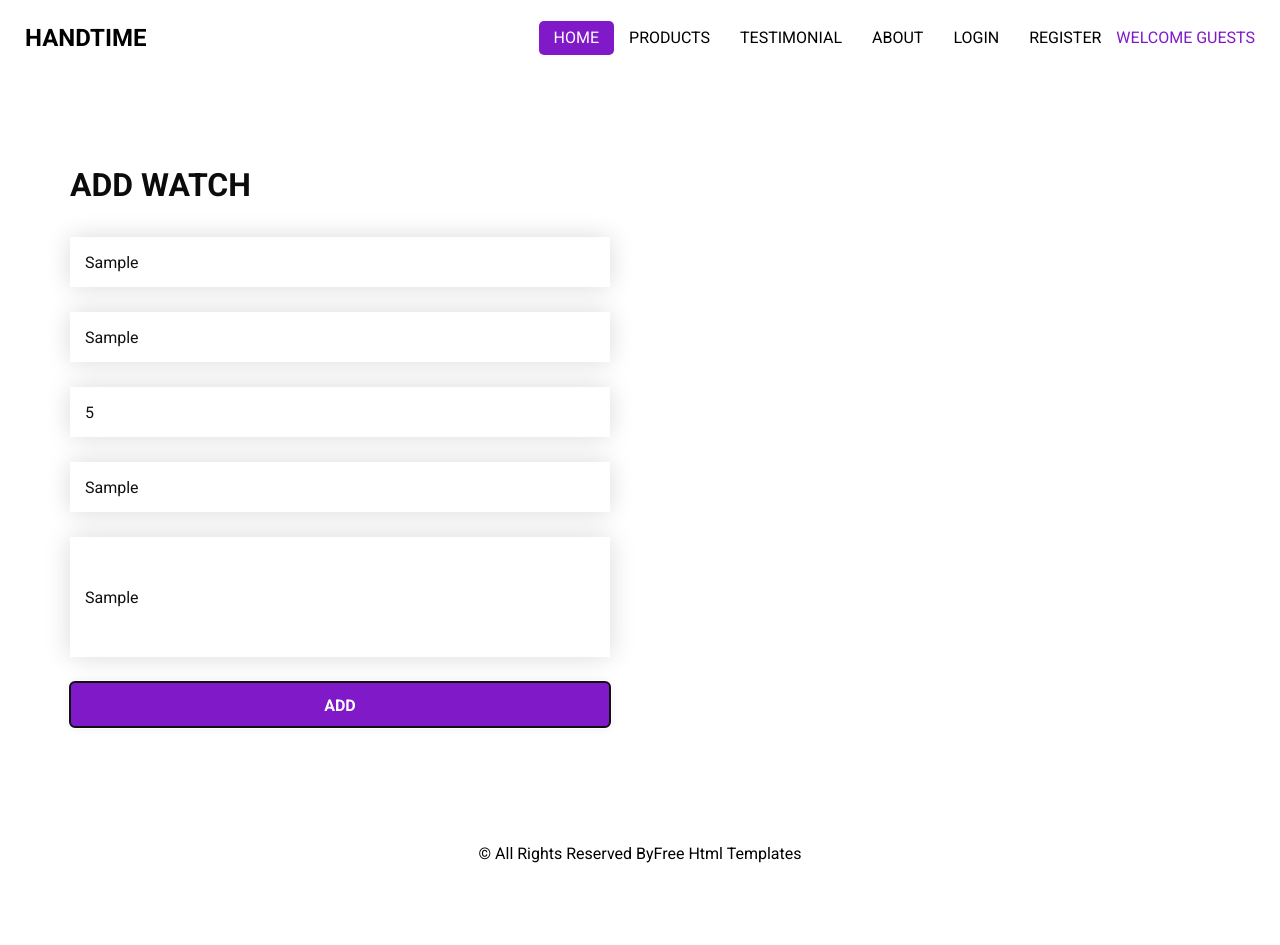
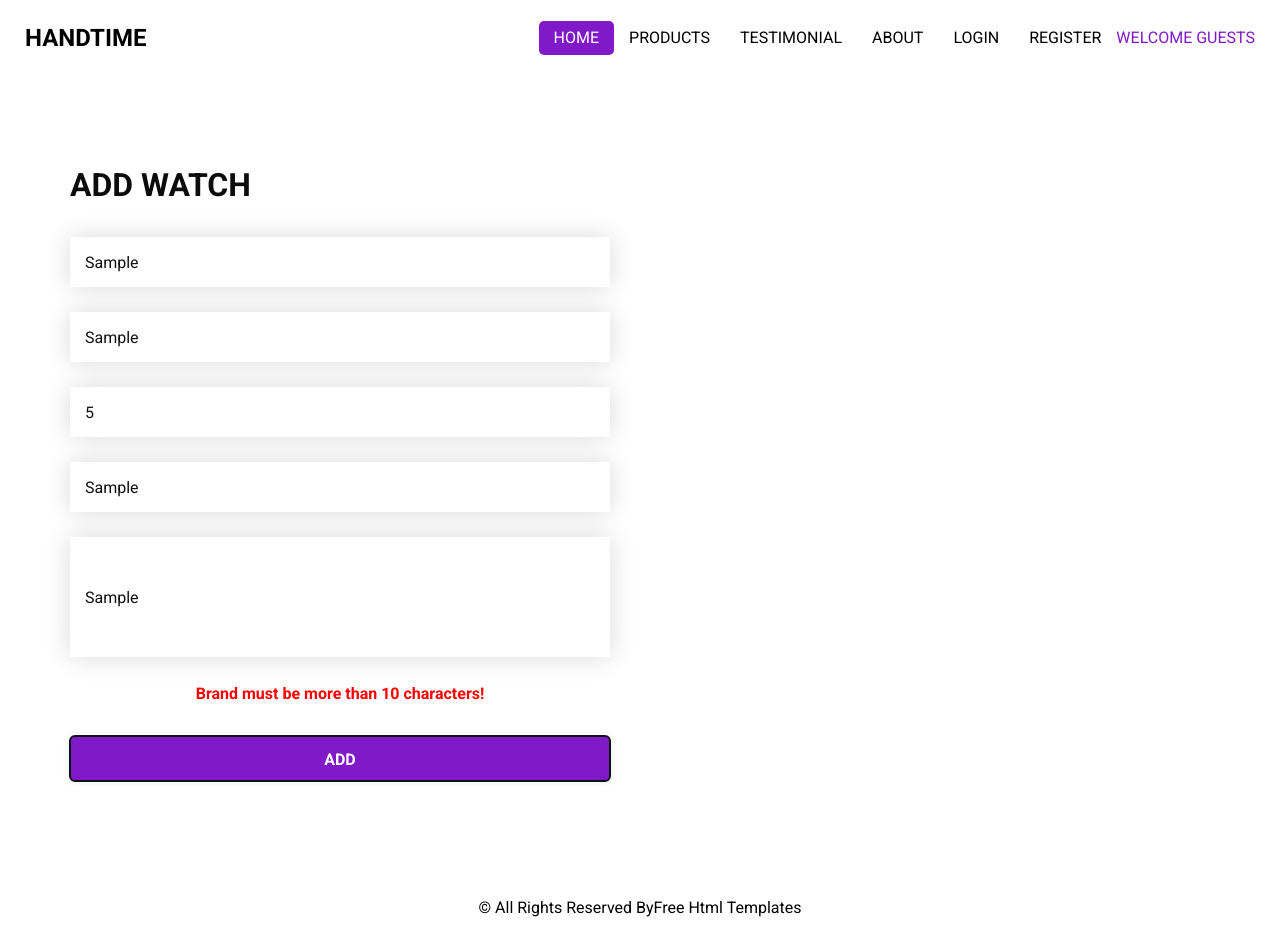
Before and after one commit to victornedelchev/handtime, a React (Vite) app in the folder client/: page /add-watch in a window 1280 px wide. Both pictures are taken after typing "Sample", "Sample", "5", "Sample", "Sample" into the empty fields and a click on the button "ADD". Before the commit the page ends 891 px from the top, so only its background shows below. Built offline with nearby package versions, Linux system fonts and the light colour scheme; no server answers.

Commit message:
Add add watch form validation

```diff
--- a/client/src/components/addWatch/AddWatch.jsx
+++ b/client/src/components/addWatch/AddWatch.jsx
@@ -1,13 +1,51 @@
+import { useState } from "react";
+
 import { useNavigate } from "react-router-dom";
 
+import useForm from "../../hooks/useForm";
 import { useCreateWatch } from "../../hooks/useWatches";
-import useForm from "../../hooks/useForm";
 
 export default function AddWatch() {
+  const [error, setError] = useState("");
+
   const navigate = useNavigate();
   const createWatch = useCreateWatch();
 
   const createHandler = async (values) => {
+    if (!values.brand) {
+      return setError("Brand is required!");
+    } else if (values.brand.length < 3) {
+      return setError("Brand must be more than 2 characters!");
+    } else if (values.brand.length > 30) {
+      return setError("Brand cannot exceed more than 15 characters!");
+    }
+
+    if (!values.model) {
+      return setError("Model is required!");
+    } else if (values.model.length < 3) {
+      return setError("Model must be more than 2 characters!");
+    } else if (values.model.length > 60) {
+      return setError("Model cannot exceed more than 60 characters!");
+    }
+
+    if (!values.price) {
+      return setError("Price is required!");
+    } else if (Number(values.price) < 0) {
+      return setError("Price cannot be negative number!");
+    }
+
+    if (!values.imageUrl) {
+      return setError("Image URL is required!");
+    }
+
+    if (!values.summary) {
+      return setError("Summary is required!");
+    } else if (values.summary.length < 10) {
+      return setError("Brand must be more than 10 characters!");
+    } else if (values.summary.length > 1000) {
+      return setError("Summary cannot exceed more than 1000 characters!");
+    }
+
     try {
       const { _id: watchId } = await createWatch(values);
       navigate(`/watches/${watchId}/details`);
@@ -86,6 +124,19 @@ export default function AddWatch() {
                     onChange={changeHandler}
                   />
                 </div>
+                {error && (
+                  <p
+                    style={{
+                      color: "red",
+                      paddingBottom: "30px",
+                      margin: "auto",
+                      textAlign: "center",
+                      fontWeight: "bold",
+                    }}
+                  >
+                    <span>{error}</span>
+                  </p>
+                )}
                 <div className="btn_box">
                   <button type="submit">Add</button>
                 </div>
```
Also changed, not shown: 1 other file (tests, documents, lock files or other folders).
